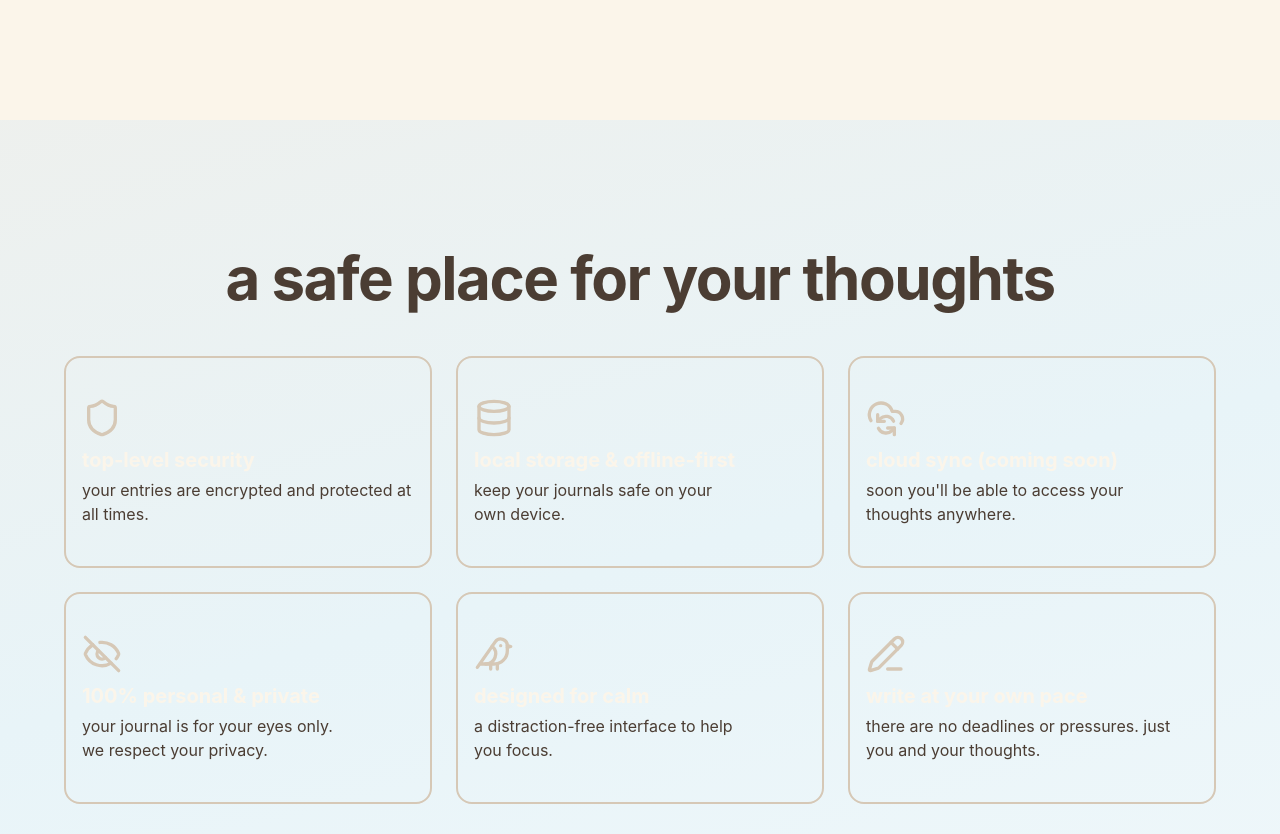
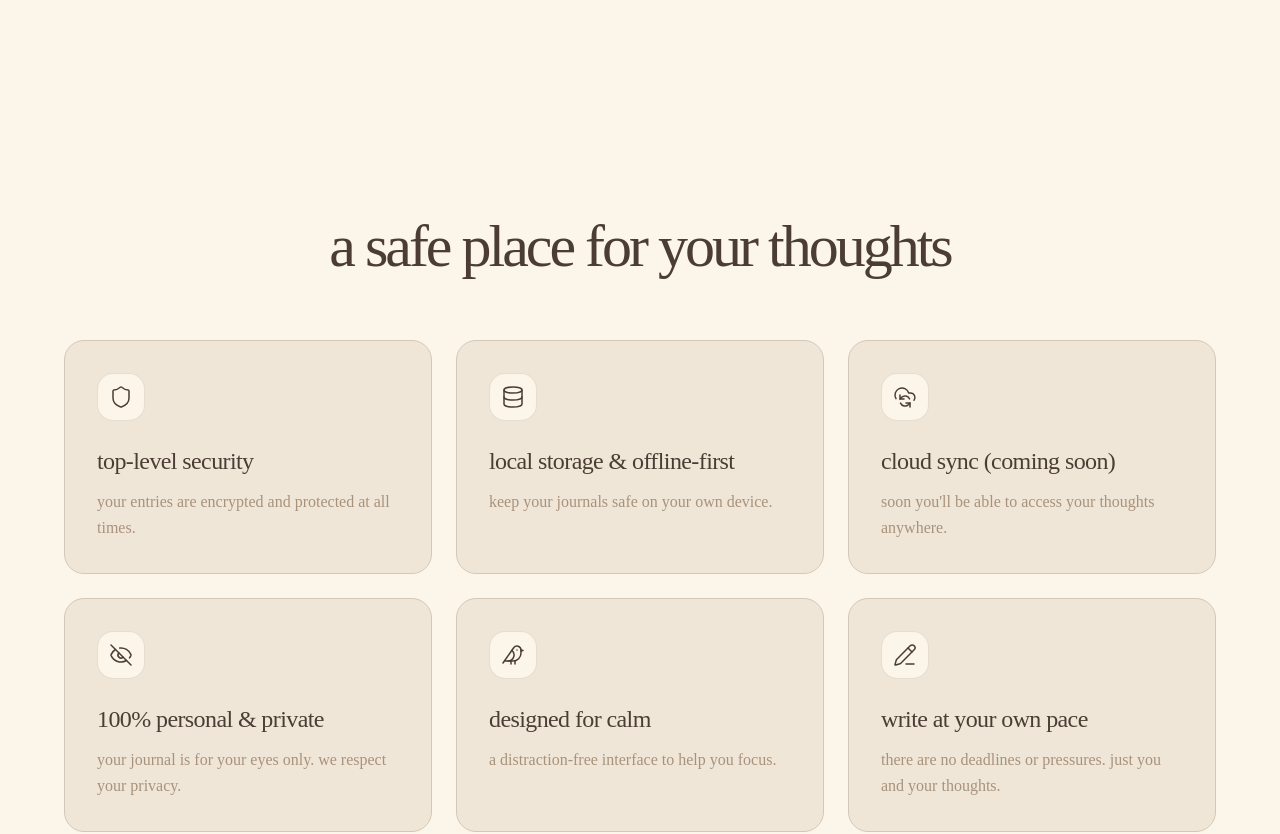
Before and after one commit to Stageddat/shelter-web, a Next.js app: page / in a window 1280 px wide. Shown: the part 680-1514 px from the top of the page. Built offline with nearby package versions, Linux system fonts and the light colour scheme.

Commit message:
style: refactor FeatureCard component for improved layout and styling

```diff
--- a/src/components/landing/FeatureCard.tsx
+++ b/src/components/landing/FeatureCard.tsx
@@ -1,4 +1,5 @@
 import { LucideIcon } from "lucide-react";
+import { cn } from "@/lib/utils";
 
 export interface FeatureCardProps {
   icon: LucideIcon;
@@ -8,14 +9,26 @@ export interface FeatureCardProps {
 
 export function FeatureCard({ icon: Icon, title, text }: FeatureCardProps) {
   return (
-    <article className="hover:border-accent border-border rounded-lg border-2 p-4 py-10 transition duration-300 hover:border-2">
-      <Icon className="stroke-accent h-10 w-10" />
-      <h3 className="text-primary-foreground mt-2 text-xl font-bold text-pretty">
-        {title}
-      </h3>
-      <p className="text-foreground text-md mt-1 text-pretty whitespace-pre-line">
-        {text}
-      </p>
+    <article
+      className={cn(
+        "group relative flex flex-col p-8",
+        "border-border rounded-xl border",
+        "bg-secondary transition-colors duration-300 ease-in-out",
+        "hover:bg-accent",
+      )}
+    >
+      <div className="bg-background border-border/50 text-primary mb-6 inline-flex h-12 w-12 items-center justify-center rounded-lg border">
+        <Icon className="h-6 w-6 stroke-[1.5]" />
+      </div>
+
+      <div className="space-y-3">
+        <h3 className="font-display text-foreground text-2xl font-medium tracking-tight">
+          {title.toLowerCase()}
+        </h3>
+        <p className="font-primary text-muted-foreground text-base leading-relaxed">
+          {text}
+        </p>
+      </div>
     </article>
   );
 }
--- a/src/components/landing/sections/Features.tsx
+++ b/src/components/landing/sections/Features.tsx
@@ -3,11 +3,19 @@ import { features } from "@/data/landing/features";
 
 export default function Features() {
   return (
-    <section className="px-8 py-20 lg:px-16 lg:py-32" id="features">
-      <div className="mx-auto max-w-7xl">
-        <h2 className="text-foreground mb-12 text-center text-5xl font-bold tracking-tight text-balance lg:text-6xl">
-          a safe place for your thoughts
-        </h2>
+    <section
+      className="bg-background relative overflow-hidden px-8 py-24"
+      id="features"
+    >
+      <div className="bg-border/20 absolute top-1/2 left-1/2 -z-10 h-150 w-150 -translate-x-1/2 -translate-y-1/2 rounded-full blur-[120px]" />
+
+      <div className="mx-auto max-w-6xl">
+        <div className="mb-16 space-y-4 text-center">
+          <h2 className="font-display text-foreground text-4xl font-normal tracking-tighter sm:text-5xl lg:text-6xl">
+            a safe place for your thoughts
+          </h2>
+        </div>
+
         <div className="grid grid-cols-1 gap-6 md:grid-cols-2 lg:grid-cols-3">
           {features.map((feature) => (
             <FeatureCard key={feature.title} {...feature} />
```
